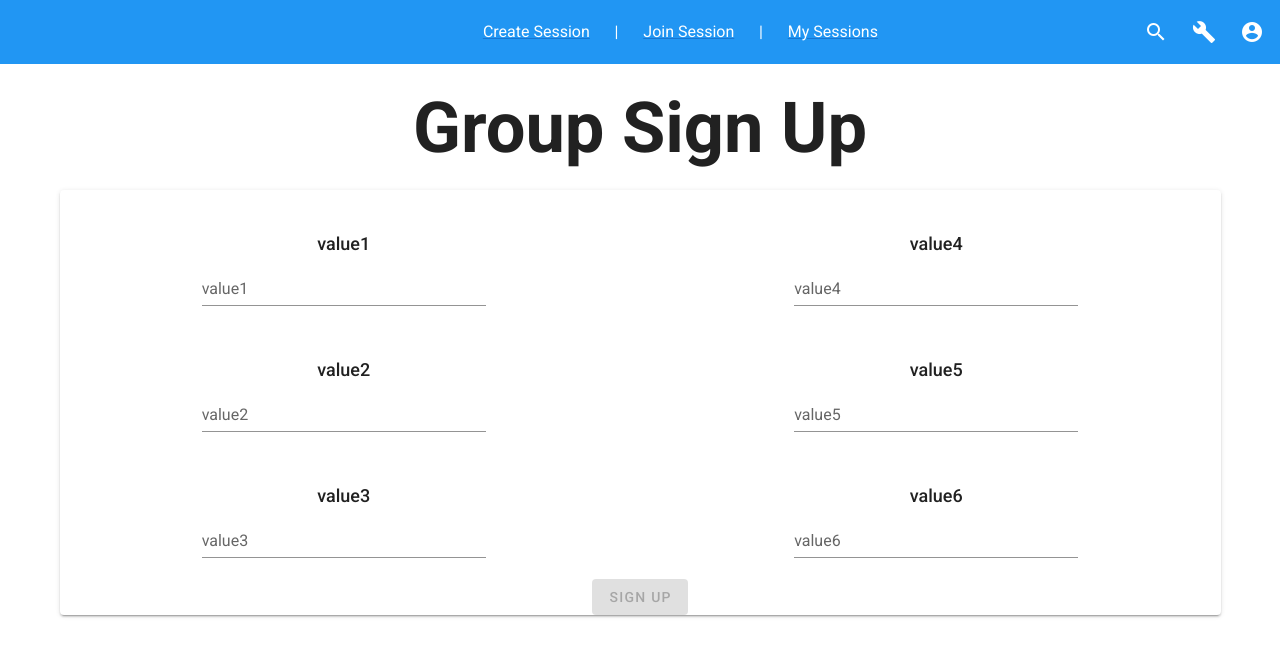
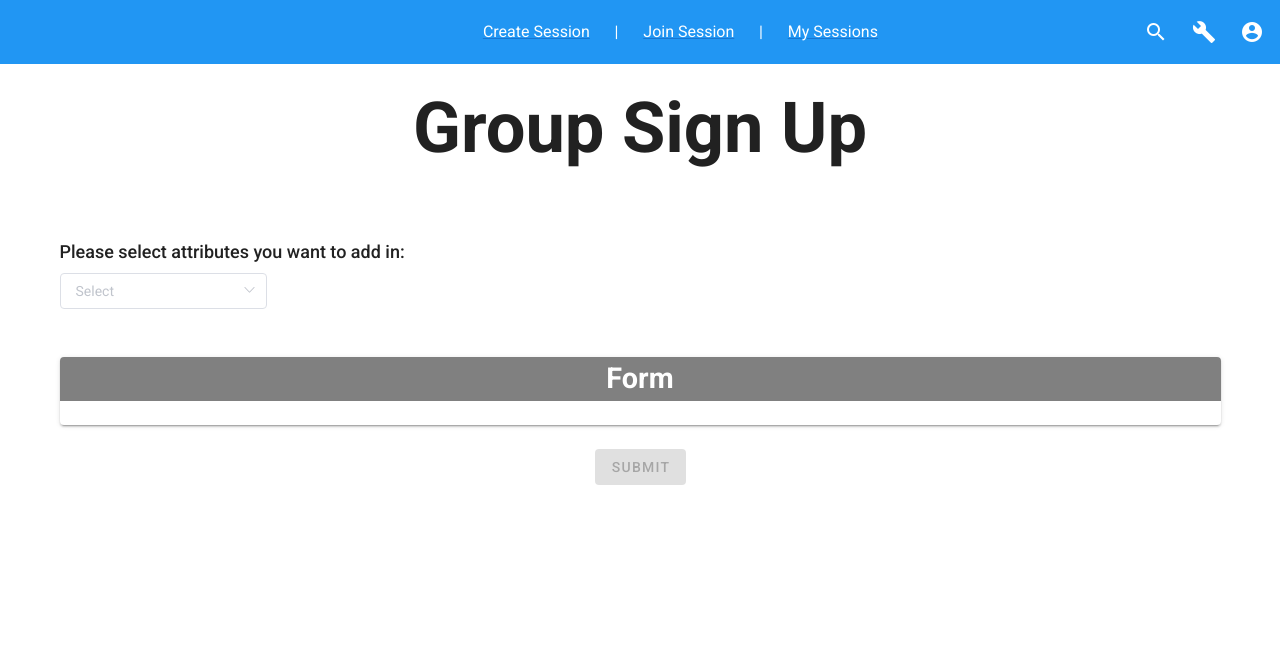
Before and after one commit to group-matching/group-matching.github.io, a Vue app: page /groupSignup in a window 1280 px wide. Shown: the top 656 px of the page. Built offline with nearby package versions, Linux system fonts and the light colour scheme.

Commit message:
Update groupSignup Page

```diff
--- a/package.json
+++ b/package.json
@@ -9,6 +9,7 @@
   },
   "dependencies": {
     "core-js": "^3.8.3",
+    "element-ui": "^2.15.13",
     "vue": "^2.6.14",
     "vue-router": "^3.6.5",
     "vuetify": "^2.6.0"
--- a/src/main.js
+++ b/src/main.js
@@ -2,11 +2,18 @@ import Vue from 'vue'
 import App from './App.vue'
 import vuetify from './plugins/vuetify'
 import router from './router'
+
+//ZIQUN WANG ADDED
+import ElementUI from 'element-ui';
+import 'element-ui/lib/theme-chalk/index.css';
+Vue.use(ElementUI);
+//
 
 Vue.config.productionTip = false
 
 new Vue({
   router,
   vuetify,
+  el: '#app',
   render: h => h(App)
 }).$mount('#app')
--- a/src/pages/groupSignup.vue
+++ b/src/pages/groupSignup.vue
@@ -4,111 +4,137 @@
     <v-toolbar-title class="pb-5 header text-center">
       Group Sign Up
     </v-toolbar-title>
-            <v-row justify-content="center" align-content="center" >
-                <v-col cols="12">
+    <v-layout column left>
+      <div class="subsectionHeader my-2">
+        Please select attributes you want to add in:
+      </div>
+      <v-flex xs12>
+        <el-select
+          v-model="selectedValues"
+          multiple
+          filterable
+          placeholder="Select"
+          size="medium"
+          class="custom-select"
+          @remove-tag="handleRemoveTag"
+        >
+          <el-option
+            v-for="(item, index) in options"
+            :key="item.value"
+            :label="item.label"
+            :value="item.value"
+            @click.native.stop="toggleInput(index)"
+          >
+          </el-option>
+        </el-select>
+      </v-flex>
+    </v-layout>
+    <br>
+
+
+
+    <br>
+    <v-row justify-content="center" align-content="center">
+      <v-col cols="15">
         <v-card>
-                        <v-row justify-content="center" align-content="center">
-                            <v-col md="6" class="text-center">
-                                <div class="subsectionHeader"  >
-                                     value1
+          <div class="subcardHeader text-center">
+            Form
           </div>
-                                <div class="d-flex justify-center">
-                                    <div class="flex-start" style="width: 50%;">
-                                        <v-text-field v-model="value1" label="value1" :rules="checkFieldBlankRule" variant="outlined"/>
+          <br>
+          <v-layout wrap style="margin-left: 20px">
+            <v-flex xs12 sm6 v-for="(item, index) in selectedOptions" :key="index">
+              <div v-if="selectedOptions[index].inputType==='number'" class="d-flex justify-center" style="width: 40%;">
+                <v-text-field type="number" :label="selectedOptions[index].label" :rules="checkFieldBlankRule" variant="outlined" v-model="selectedOptions[index].inputValue "/>
               </div>
+              <div v-if="selectedOptions[index].inputType==='string'" class="d-flex justify-center" style="width: 40%;">
+                <v-text-field type="text" :label="selectedOptions[index].label" :rules="checkFieldBlankRule" variant="outlined" v-model="selectedOptions[index].inputValue "/>
               </div>
-                                <div class="d-flex justify-center">
-                                </div>
-                                <div class="subsectionHeader">
-                                    value2
-                                </div>
-                                <div class="d-flex justify-center">
-                                    <div class="d-flex justify-center" style="width: 50%;">
-                                        <v-text-field v-model="value2" label="value2" :rules="checkFieldBlankRule" variant="outlined"/>
-                                    </div>
-                                </div>
-                                <div class="d-flex justify-center">
-                                </div>
-
-                                <div class="subsectionHeader">
-                                    value3
-                                </div>
-                                <div class="d-flex justify-center">
-                                    <div class="flex-start" style="width: 50%;">
-                                        <v-text-field v-model="value3" label="value3" :rules="checkFieldBlankRule" variant="outlined"/>
-                                    </div>
-                                </div>
-                            </v-col>
-                            <v-col md="6" class="text-center">
-                                <div class="subsectionHeader"  >
-                                     value4
-                                </div>
-                                <div class="d-flex justify-center">
-                                    <div class="flex-start" style="width: 50%;">
-                                        <v-text-field v-model="value4" label="value4" :rules="checkFieldBlankRule" variant="outlined"/>
-                                    </div>
-                                </div>
-                                <div class="d-flex justify-center">
-                                </div>
-                                <div class="subsectionHeader">
-                                    value5
-                                </div>
-                                <div class="d-flex justify-center">
-                                    <div class="d-flex justify-center" style="width: 50%;">
-                                        <v-text-field v-model="value5" label="value5" :rules="checkFieldBlankRule" variant="outlined"/>
-                                    </div>
-                                </div>
-                                <div class="d-flex justify-center">
-                                </div>
-
-                                <div class="subsectionHeader">
-                                    value6
-                                </div>
-                                <div class="d-flex justify-center">
-                                    <div class="flex-start" style="width: 50%;">
-                                        <v-text-field v-model="value6" label="value6" :rules="checkFieldBlankRule" variant="outlined"/>
-                                    </div>
-                                </div>
+            </v-flex>
+          </v-layout>
+        </v-card>
+        <br>
+        <v-btn :disabled="isButtonDisabled" medium color="primary" style="margin-left: 535px;">Submit</v-btn>
       </v-col>
     </v-row>
-                        <div class="d-flex justify-center">
-                            <v-btn :disabled=" value1 == ''|| value2 == ''||value3 == ''||value4 == ''||value5 == ''||value6 == '' " color="primary">
-                                Sign Up
-                            </v-btn>
-                        </div>
-                    </v-card>
 
-                </v-col>
-            </v-row>
   </v-container>
 </template>
 
-
 <script>
 import NavBar from '@/components/NavBar'
-
-    export default{
-        name: 'groupSignup',
+export default {
   components: {
     NavBar
   },
   data() {
     return {
-                value1: '',
-                value2: '',
-                value3: '',
-                value4: '',
-                value5: '',
-                value6: '',
+      options: [{
+          value: 'GPA',
+          label: 'GPA',
+          showInput: false,
+          inputValue: '',
+          inputType: 'number'
+        },
+        {
+          value: 'NAME',
+          label: 'NAME',
+          showInput: false,
+          inputValue: '',
+          inputType: 'string'
+        },
+        {
+          value: 'AGE',
+          label: 'AGE',
+          showInput: false,
+          inputValue: '',
+          inputType: 'number'
+        },
+        {
+          value: 'Gender',
+          label: 'Gender',
+          showInput: false,
+          inputValue: '',
+          inputType: 'string'
+        },
+        {
+          value: 'Major',
+          label: 'Major',
+          showInput: false,
+          inputValue: '',
+          inputType: 'string'
+        }
+      ],
+      selectedValues : [],
+      selectedOptions: [],
       checkFieldBlankRule: [
         value => {
-                        if (value != '') return true
-                        return 'Field can not be left blank.'
+          if (value !== '') return true
+          return ' cant be empty'
         },
       ],
     };
   },
   methods: {
+    toggleInput(index) {
+      this.options[index].showInput = !this.options[index].showInput;
+      this.selectedOptions = this.options.filter(option => this.selectedValues.includes(option.value));
+    },
+    handleRemoveTag(tag) {
+      const indexToRemove = this.options.findIndex(item => item.value === tag);
+      this.selectedOptions = this.options.filter(option => this.selectedValues.includes(option.value));
+      if (indexToRemove !== -1) {
+        this.options[indexToRemove].showInput = false;
+        this.options[indexToRemove].inputValue = '';
+        this.selectedValues = this.selectedValues.filter(value => value !== tag);
       }
-    }
+    },
+
+  },
+  computed: {
+    isButtonDisabled() {
+      const selected = this.options.filter(option => this.selectedValues.includes(option.value));
+      return selected.length == 0 || selected.some(option => !option.inputValue);
+    },
+  },
+};
 </script>
--- a/src/pages/individualSignup.vue
+++ b/src/pages/individualSignup.vue
@@ -4,82 +4,30 @@
             <v-toolbar-title class="pb-5 header text-center">
                 Individual Sign Up
             </v-toolbar-title>
-            <v-row justify-content="center" align-content="center" >
-                <v-col cols="12">
-                    <v-card>
-                        <v-row justify-content="center" align-content="center">
-                            <v-col md="6" class="text-center">
-                                <div class="subsectionHeader"  >
-                                     value1
-                                </div>
-                                <div class="d-flex justify-center">
-                                    <div class="flex-start" style="width: 50%;">
-                                        <v-text-field v-model="value1" label="value1" :rules="checkFieldBlankRule" variant="outlined"/>
-                                    </div>
-                                </div>
-                                <div class="d-flex justify-center">
-                                </div>
-                                <div class="subsectionHeader">
-                                    value2
-                                </div>
-                                <div class="d-flex justify-center">
-                                    <div class="d-flex justify-center" style="width: 50%;">
-                                        <v-text-field v-model="value2" label="value2" :rules="checkFieldBlankRule" variant="outlined"/>
-                                    </div>
-                                </div>
-                                <div class="d-flex justify-center">
-                                </div>
+            <v-col cols="16" justify-content="center">
+                <v-card>
+                    <div class="pa-5 text-center">
+                        <div v-if="selectedIndividualOptions.length == 0" style="font-weight: bold;">
+                            No attributes selected.
+             f           </div>
+                        <div v-if="selectedIndividualOptions.length != 0">
+                            <div v-for="(object, index) in selectedIndividualOptions" :key="index">
+                                <v-row>
+                                    <v-col cols="8">
+                                        {{ object.attribute }}
+                                    </v-col>
+                                    <v-col cols="4">
+                                        <v-btn @click="removeIndividualAttribute(object.attribute)" small color="error">
+                                            <v-icon color="white">mdi-minus</v-icon>
+                                        </v-btn>
+                                    </v-col>
+                                </v-row>
+                            </div>
+                        </div>
+                    </div>
+                </v-card>
+            </v-col>
 
-                                <div class="subsectionHeader">
-                                    value3
-                                </div>
-                                <div class="d-flex justify-center">
-                                    <div class="flex-start" style="width: 50%;">
-                                        <v-text-field v-model="value3" label="value3" :rules="checkFieldBlankRule" variant="outlined"/>
-                                    </div>
-                                </div>
-                            </v-col>
-                            <v-col md="6" class="text-center">
-                                <div class="subsectionHeader"  >
-                                     value4
-                                </div>
-                                <div class="d-flex justify-center">
-                                    <div class="flex-start" style="width: 50%;">
-                                        <v-text-field v-model="value4" label="value4" :rules="checkFieldBlankRule" variant="outlined"/>
-                                    </div>
-                                </div>
-                                <div class="d-flex justify-center">
-                                </div>
-                                <div class="subsectionHeader">
-                                    value5
-                                </div>
-                                <div class="d-flex justify-center">
-                                    <div class="d-flex justify-center" style="width: 50%;">
-                                        <v-text-field v-model="value5" label="value5" :rules="checkFieldBlankRule" variant="outlined"/>
-                                    </div>
-                                </div>
-                                <div class="d-flex justify-center">
-                                </div>
-
-                                <div class="subsectionHeader">
-                                    value6
-                                </div>
-                                <div class="d-flex justify-center">
-                                    <div class="flex-start" style="width: 50%;">
-                                        <v-text-field v-model="value6" label="value6" :rules="checkFieldBlankRule" variant="outlined"/>
-                                    </div>
-                                </div>
-                            </v-col>
-                        </v-row>
-                        <div class="d-flex justify-center">
-                            <v-btn :disabled=" value1 == ''|| value2 == ''||value3 == ''||value4 == ''||value5 == ''||value6 == '' " color="primary">
-                                Sign Up
-                            </v-btn>
-                        </div>
-                    </v-card>
-
-                </v-col>
-            </v-row>
     </v-container>
 </template>
 
@@ -92,14 +40,32 @@
         components: {
             NavBar
         },
+        computed: {
+            unselectedIndividualOptions: function () {
+                return this.individualsAttributes.filter(attr => attr.isSelected == false)
+            },
+            selectedIndividualOptions: function () {
+                return this.individualsAttributes.filter(attr => attr.isSelected == true)
+            }
+        },
         data() {
             return {
-                value1: '',
-                value2: '',
-                value3: '',
-                value4: '',
-                value5: '',
-                value6: '',
+                individualsAttributes: [
+                    {attribute: "First Name", isSelected: false },
+                    {attribute: "Last Name", isSelected: false },
+                    {attribute: "GPA", isSelected: false },
+                    {attribute: "RPI Email", isSelected: false },
+                    {attribute: "Phone Number", isSelected: false },
+                    {attribute: "Recommender", isSelected: false },
+                    {attribute: "Applied", isSelected: false },
+                    {attribute: "Compensation", isSelected: false },
+                    {attribute: "Intl. Status", isSelected: false },
+                    {attribute: "Mentored CSCI Previously", isSelected: false },
+                    {attribute: "Mentored Non-CSCI Previously", isSelected: false },
+                    {attribute: "Courses Qualified To Mentor", isSelected: false },
+                    {attribute: "Availability (Time Slots)", isSelected: false },
+                    {attribute: "Course Preference", isSelected: false }
+                ],
                 checkFieldBlankRule: [
                     value => {
                         if (value != '') return true
@@ -109,6 +75,14 @@
             };
         },
         methods: {
+            removeIndividualAttribute(attr) {
+                for (var i = 0; i < this.individualsAttributes.length; i++){
+                    if (this.individualsAttributes[i].attribute == attr){
+                        this.individualsAttributes[i].isSelected = false;
+                        break;
+                    }
+                }
+            }
         }
     }
 </script>
```
Lines whose indentation alone changed are shown as unchanged.
